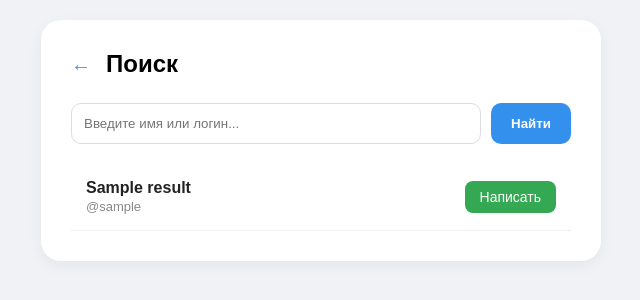
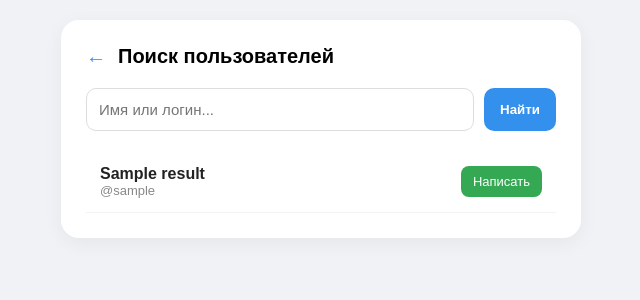
Before and after one commit to oyatillokadraliev-dot/KadrGram, a Flask app: template templates/search.html in a window 1280 px wide. Shown: the top 300 px of the page, without its empty margins (319-959 px from the left). Run offline with Flask 3, Linux system fonts and the light colour scheme; the template is opened without the code that fills it: most values are stand-ins (such as "Sample title", 1, 10 or a date in 2020).

Commit message:
Update search.html

```diff
--- a/templates/search.html
+++ b/templates/search.html
@@ -1,49 +1,197 @@
 <!DOCTYPE html>
 <html lang="ru">
+
 <head>
+
     <meta charset="UTF-8">
-    <title>KadrGram | Поиск людей</title>
+    <meta name="viewport" content="width=device-width, initial-scale=1.0">
+
+    <title>KadrGram | Поиск</title>
+
     <style>
-        body { background: #f0f2f5; font-family: sans-serif; margin: 0; padding: 20px; display: flex; justify-content: center; }
-        .search-container { background: white; padding: 30px; border-radius: 20px; width: 100%; max-width: 500px; box-shadow: 0 5px 15px rgba(0,0,0,0.05); }
-        .header { display: flex; align-items: center; gap: 15px; margin-bottom: 25px; }
-        .back-btn { text-decoration: none; color: #3390ec; font-weight: bold; font-size: 20px; }
-        .form-group { display: flex; gap: 10px; margin-bottom: 20px; }
-        input { flex: 1; padding: 12px; border-radius: 10px; border: 1px solid #ddd; outline: none; }
-        button { background: #3390ec; color: white; border: none; padding: 10px 20px; border-radius: 10px; cursor: pointer; font-weight: bold; }
-        .user-card { display: flex; justify-content: space-between; align-items: center; padding: 15px; border-bottom: 1px solid #f0f0f0; }
-        .user-info b { display: block; color: #222; }
-        .user-info span { color: #888; font-size: 13px; }
-        .write-btn { background: #34a853; color: white; text-decoration: none; padding: 8px 15px; border-radius: 8px; font-size: 14px; }
+
+        * { box-sizing: border-box; }
+
+        body {
+            margin: 0;
+            padding: 20px;
+            font-family: sans-serif;
+            background: #f0f2f5;
+            display: flex;
+            justify-content: center;
+        }
+
+        .container {
+            width: 100%;
+            max-width: 520px;
+            background: white;
+            border-radius: 18px;
+            padding: 25px;
+            box-shadow: 0 5px 20px rgba(0,0,0,0.05);
+        }
+
+        .header {
+            display: flex;
+            align-items: center;
+            gap: 12px;
+            margin-bottom: 20px;
+        }
+
+        .back {
+            font-size: 20px;
+            text-decoration: none;
+            color: #3390ec;
+            font-weight: bold;
+        }
+
+        h2 {
+            margin: 0;
+            font-size: 20px;
+        }
+
+        form {
+            display: flex;
+            gap: 10px;
+            margin-bottom: 20px;
+        }
+
+        input {
+            flex: 1;
+            padding: 12px;
+            border-radius: 10px;
+            border: 1px solid #ddd;
+            outline: none;
+            font-size: 15px;
+        }
+
+        input:focus {
+            border-color: #3390ec;
+        }
+
+        button {
+            padding: 10px 16px;
+            border: none;
+            background: #3390ec;
+            color: white;
+            border-radius: 10px;
+            font-weight: bold;
+            cursor: pointer;
+        }
+
+        .user {
+            display: flex;
+            justify-content: space-between;
+            align-items: center;
+
+            padding: 14px;
+            border-bottom: 1px solid #f3f3f3;
+            transition: 0.2s;
+        }
+
+        .user:hover {
+            background: #f9f9f9;
+        }
+
+        .info {
+            display: flex;
+            flex-direction: column;
+        }
+
+        .name {
+            font-weight: bold;
+            color: #222;
+        }
+
+        .login {
+            font-size: 13px;
+            color: #888;
+        }
+
+        .chat-btn {
+            background: #34a853;
+            color: white;
+            text-decoration: none;
+            padding: 8px 12px;
+            border-radius: 8px;
+            font-size: 13px;
+        }
+
+        .empty {
+            text-align: center;
+            color: #888;
+            margin-top: 25px;
+            font-size: 14px;
+        }
+
     </style>
+
 </head>
+
 <body>
-    <div class="search-container">
+
+<div class="container">
+
     <div class="header">
-            <a href="/" class="back-btn">←</a>
-            <h2 style="margin: 0;">Поиск</h2>
+        <a href="/" class="back">←</a>
+        <h2>Поиск пользователей</h2>
     </div>
 
-        <form action="/search" method="get" class="form-group">
-            <input name="query" placeholder="Введите имя или логин..." value="{{ request.args.get('query', '') }}" required>
+    <form action="/search" method="get">
+
+        <input
+            name="query"
+            placeholder="Имя или логин..."
+            value="{{ request.args.get('query', '') | e }}"
+            required
+        />
+
         <button type="submit">Найти</button>
+
     </form>
 
     <div class="results">
+
         {% for r in results %}
-                <div class="user-card">
-                    <div class="user-info">
-                        <b>{{ r.name }}</b>
-                        <span>@{{ r.login }}</span>
+
+        <div class="user">
+
+            <div class="info">
+
+                <div class="name">
+                    {{ r.name | e }}
                 </div>
-                    <a href="/?chat_with={{ r.id }}" class="write-btn">Написать</a>
+
+                <div class="login">
+                    @{{ r.login | e }}
                 </div>
+
+            </div>
+
+            <a class="chat-btn" href="/?chat_with={{ r.id }}">
+                Написать
+            </a>
+
+        </div>
+
         {% else %}
+
             {% if request.args.get('query') %}
-                    <p style="text-align: center; color: #888; margin-top: 20px;">Никого не нашли...</p>
+
+                <div class="empty">
+                    Никого не нашли 😔<br><br>
+                    Попробуйте:
+                    <br>• имя
+                    <br>• логин
+                </div>
+
             {% endif %}
+
         {% endfor %}
+
     </div>
+
 </div>
+
 </body>
+
 </html>
```
Lines whose indentation alone changed are shown as unchanged.
